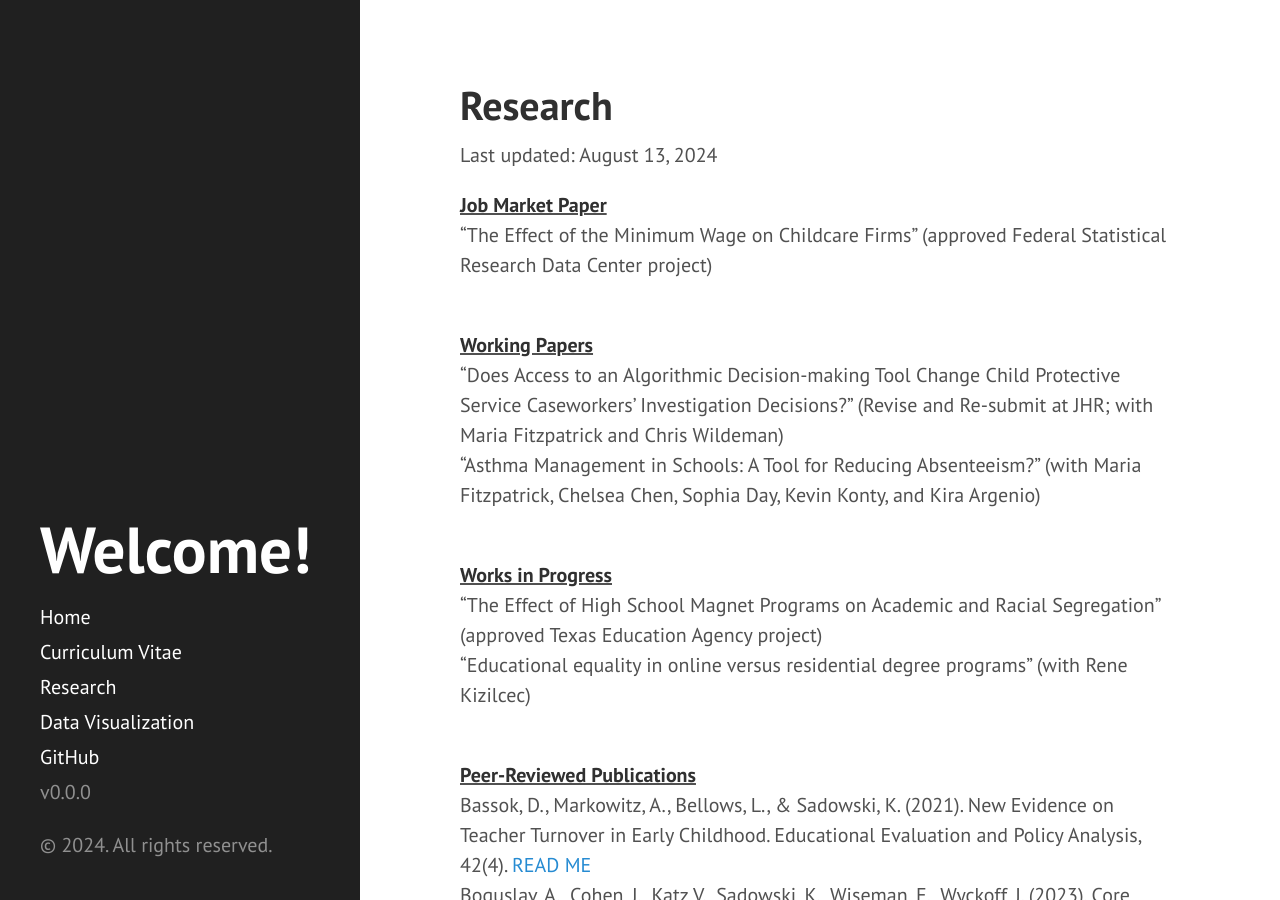
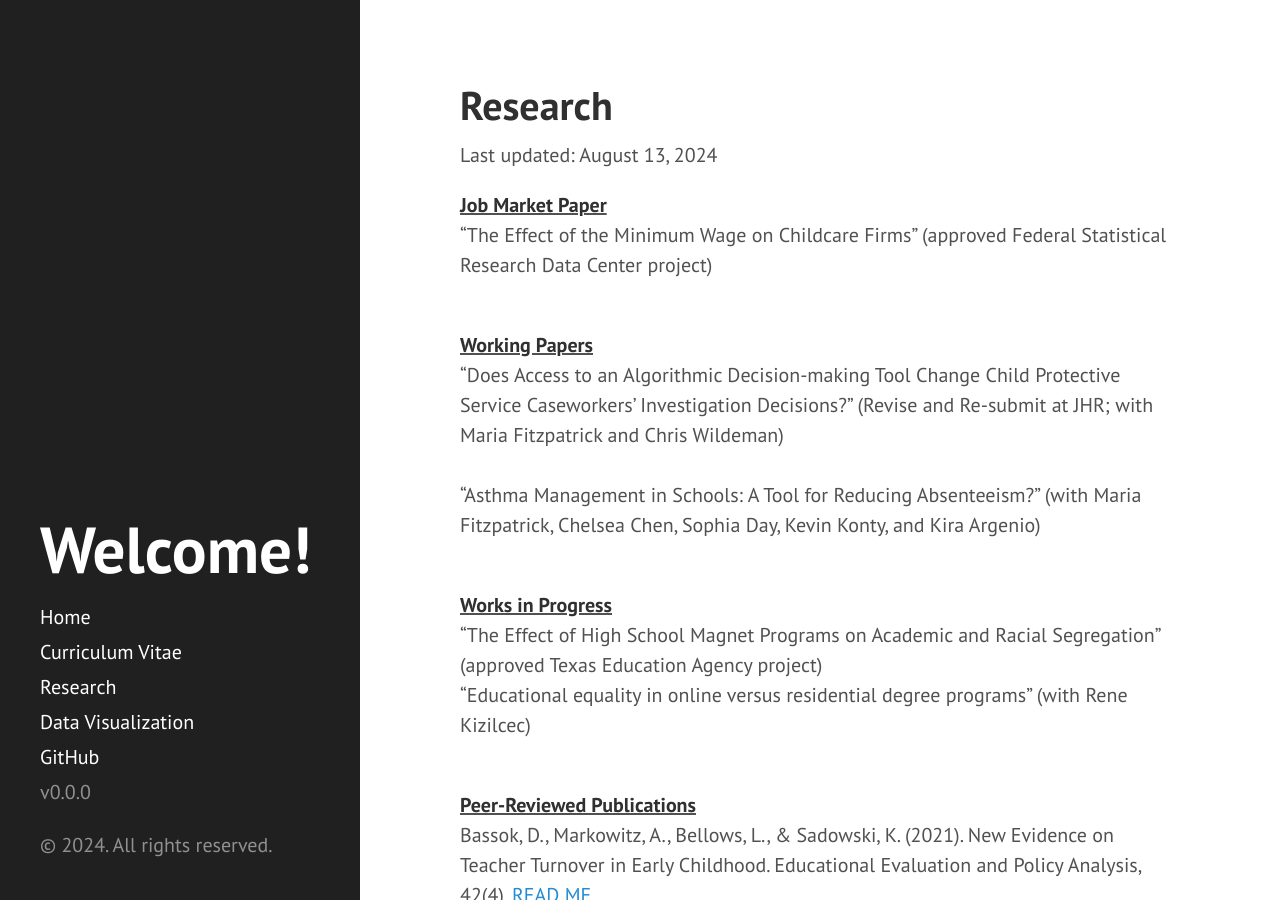
Before and after one commit to kcsadow/website, a Jekyll site: the page built from research.md, in a window 1280 px wide and 900 px high. Built offline with Jekyll 4.4.1, drawn with Linux system fonts in a browser that asks for light colours.

```diff
--- a/research.md
+++ b/research.md
@@ -9,7 +9,7 @@ Last updated: August 13, 2024
 “The Effect of the Minimum Wage on Childcare Firms” (approved Federal Statistical Research Data Center project) <br><br>
 
 <ins>**Working Papers**</ins> <br>
-“Does Access to an Algorithmic Decision-making Tool Change Child Protective Service Caseworkers’ Investigation Decisions?” (Revise and Re-submit at JHR; with Maria Fitzpatrick and Chris Wildeman)<br>
+“Does Access to an Algorithmic Decision-making Tool Change Child Protective Service Caseworkers’ Investigation Decisions?” (Revise and Re-submit at JHR; with Maria Fitzpatrick and Chris Wildeman)<br><br>
 “Asthma Management in Schools: A Tool for Reducing Absenteeism?” (with Maria Fitzpatrick, Chelsea Chen, Sophia Day, Kevin Konty, and Kira Argenio)<br><br>
 
 <ins>**Works in Progress**</ins><br>
@@ -32,6 +32,5 @@ Early Education and Development, 1-19. [READ ME](https://www.tandfonline.com/doi
 Miller, L.C. & Sadowski, K. (October, 2017). Students Changing Schools During the School Year: Student Mobility in Virginia and the Challenged School Divisions. Charlottesville, VA: USA. <br>
 Miller, L.C., Sadowski, K., Piver-Renna, J. (2019). The Fifth Indicator: Does School Climate Provide New Information on School Quality? Charlottesville, VA: USA.  <br>
 
-**Resting Projects**
-
+<ins>**Resting Projects** </ins><br>
 “Are Schools Protective of Health, Even During a Pandemic? The Effects of School Openings During the COVID-19 Pandemic on Children’s Health Care Usage.” (with Maria Fitzpatrick)
```
